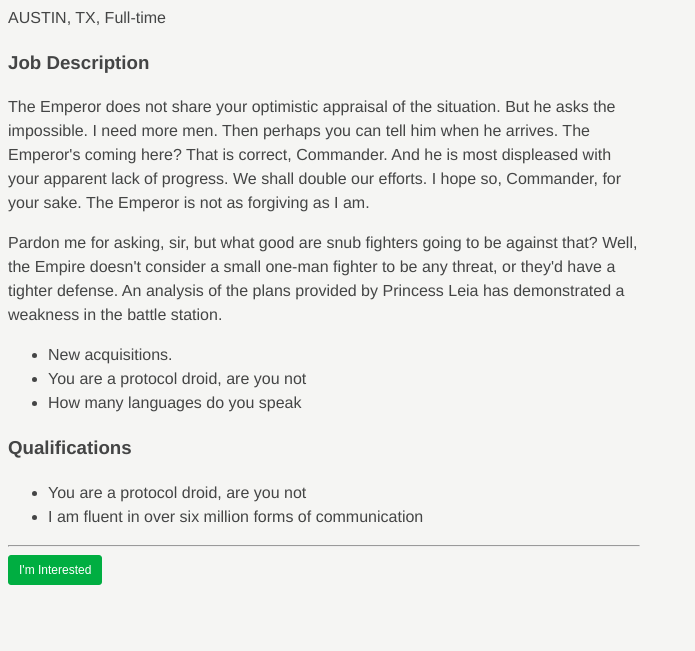
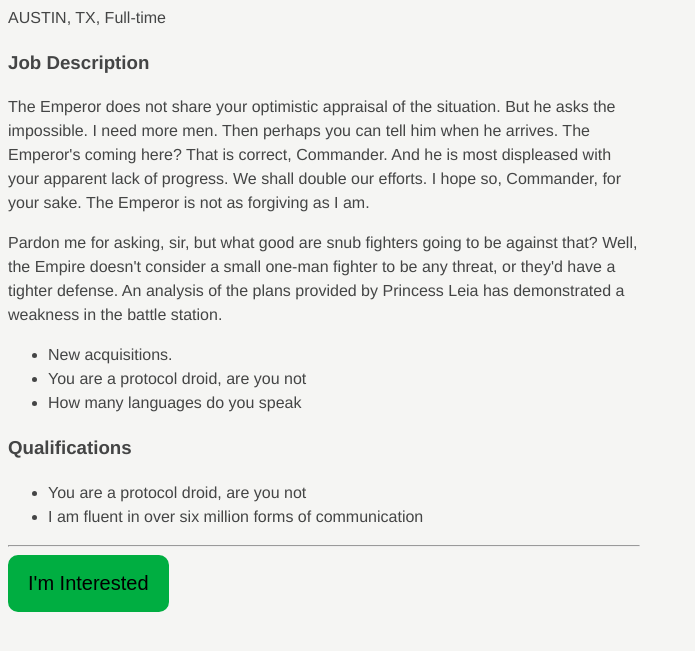
Before and after one commit to monikabaran/workshop-html-css-basics, a plain HTML site: page lesson_2/index.html in a window 1280 px wide. Shown: the part 85-736 px from the top of the page, without its empty margins (0-695 px from the left). Drawn offline with Linux system fonts and the light colour scheme.

Commit message:
dziewczynaratownika

```diff
--- a/lesson_2/index-tpl.html
+++ b/lesson_2/index.html
@@ -18,14 +18,14 @@
 
 	button {
 		background-color: #00ae41;
-		border: 1px solid #00ae41;
-		border-radius: 3px;
+		border: 10px solid #00ae41;
+		border-radius: 10px;
 
-		color: #fff;
+		color: #000;
 
 		cursor: pointer;
 
-		font-size: 12px;
+		font-size: 20px;
 
 		/* padding: 7px 10px; <-- this is shortcut for code below */
 		padding-top: 7px;
```
